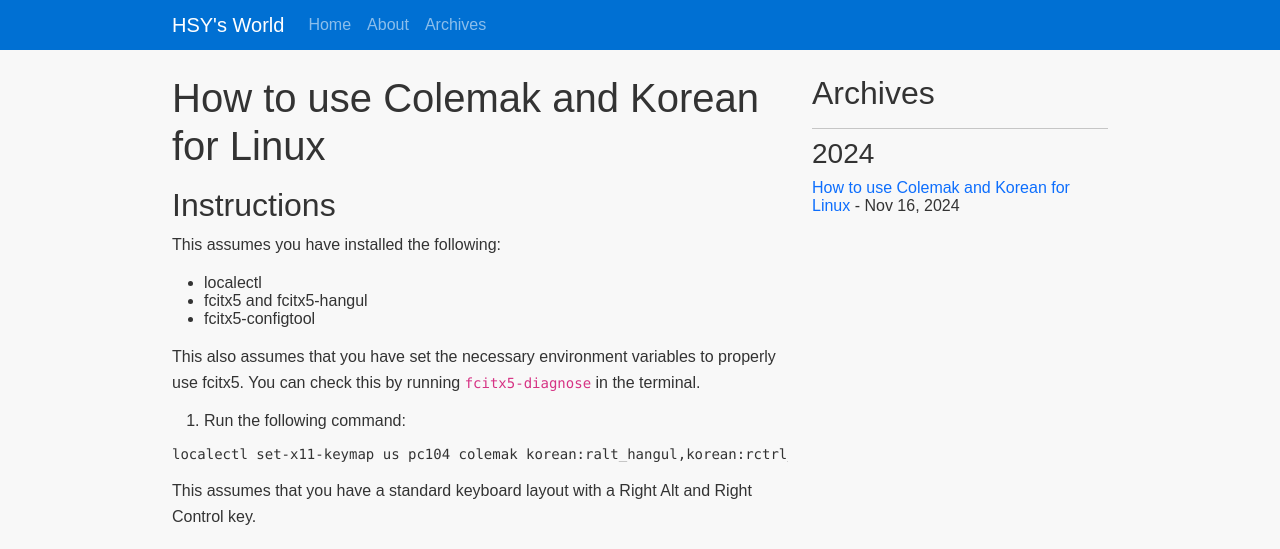
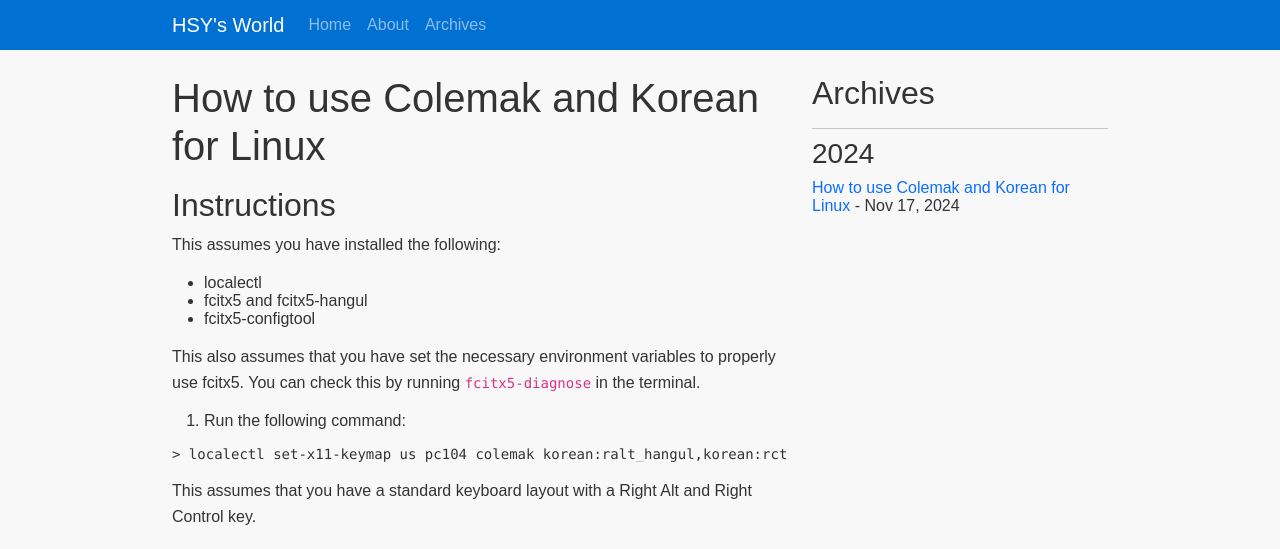
Before and after one commit to hexagonforce/hexagonforce.github.io, a Jekyll site: the page built from _posts/2024-11-17-korean-support-for-linux-and-colemak.markdown, in a window 1280 px wide and 900 px high. Shown: the top 549 px of the window. Built offline with Jekyll 4.4.1, drawn with Linux system fonts in a browser that asks for light colours; some web fonts are replaced.

Commit message:
Finalize the first article

````diff
--- a/_posts/2024-12-01-korean-support-for-linux-and-colemak.markdown
+++ b/_posts/2024-11-17-korean-support-for-linux-and-colemak.markdown
@@ -1,9 +1,9 @@
 ---
 layout: post
 title:  "How to use Colemak and Korean for Linux"
-date:   2024-11-16 09:20:00 +0900
+date:   2024-11-17 10:00:00 +0900
 categories: linux korean
-summary: Find out how to seamlessly use Colemak and Korean in Linux.
+summary: Find out how to seamlessly use the English Colemak Layout and Korean Hangul in Linux.
 ---
 
 ## Instructions
@@ -18,8 +18,8 @@ fcitx5. You can check this by running `fcitx5-diagnose` in the terminal.
 
 1. Run the following command:
 
-```
-localectl set-x11-keymap us pc104 colemak korean:ralt_hangul,korean:rctrl_hanja
+``` bash
+> localectl set-x11-keymap us pc104 colemak korean:ralt_hangul,korean:rctrl_hanja
 ```
 
 This assumes that you have a standard keyboard layout with a Right Alt and Right
````
